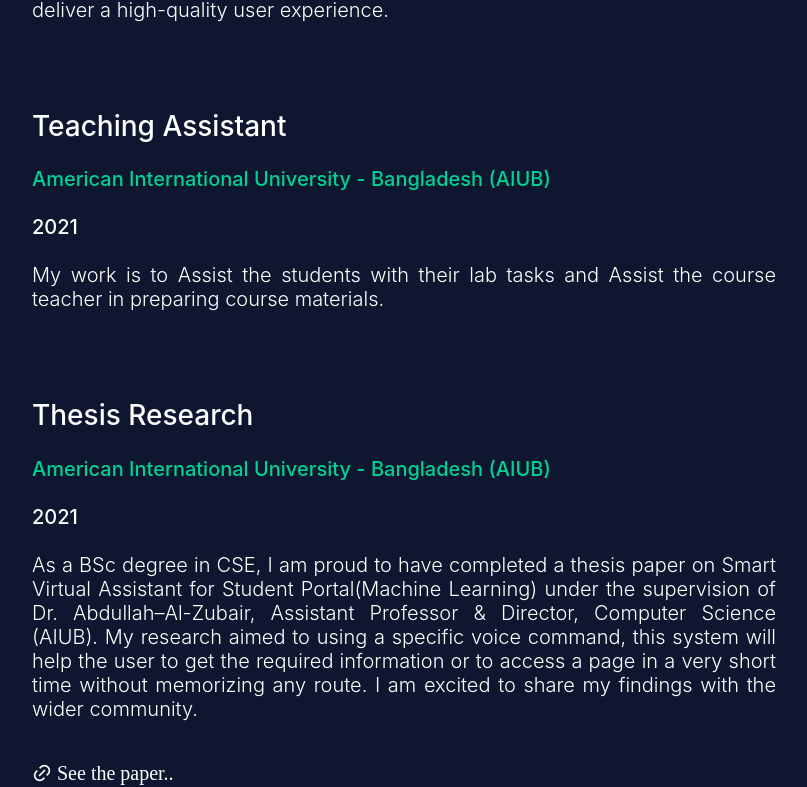
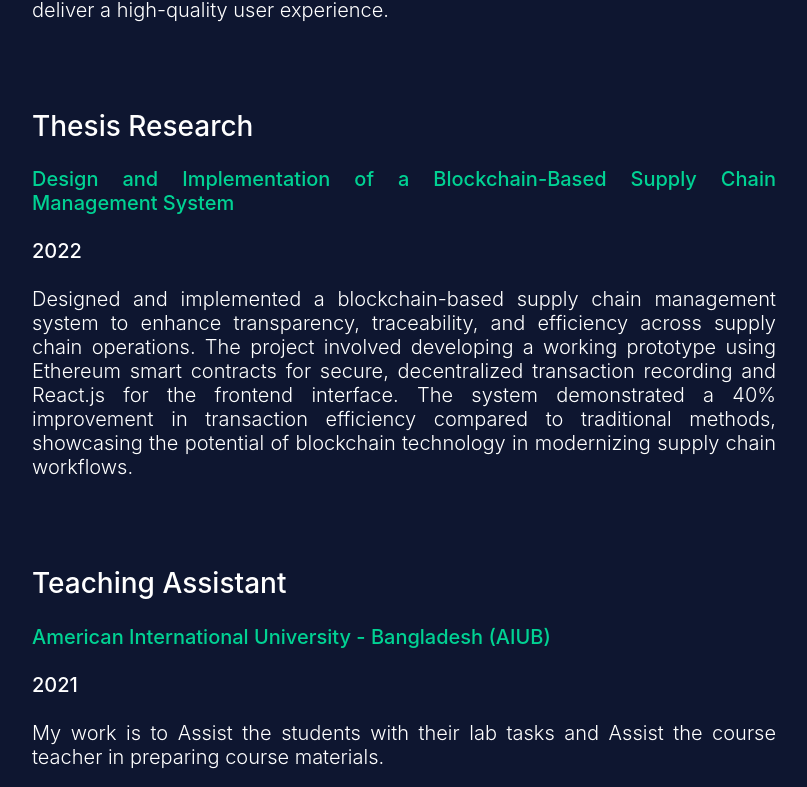
Before and after one commit to ahmedshakil29/nextjs-portfolio, a Next.js app: page / in a window 1280 px wide. Shown: the part 1279-2066 px from the top of the page, without its empty margins (50-857 px from the left). Built offline with nearby package versions, Linux system fonts and the light colour scheme.

Commit message:
Update Work.jsx

```diff
--- a/components/UI/Work.jsx
+++ b/components/UI/Work.jsx
@@ -34,12 +34,19 @@ const Work = () => {
             />
             <br></br>
             <Qualification
+              institute="Design and Implementation of a Blockchain-Based Supply Chain Management System"
+              degree="Thesis Research "
+              year="2022"
+              des="Designed and implemented a blockchain-based supply chain management system to enhance transparency, traceability, and efficiency across supply chain operations. The project involved developing a working prototype using Ethereum smart contracts for secure, decentralized transaction recording and React.js for the frontend interface. The system demonstrated a 40% improvement in transaction efficiency compared to traditional methods, showcasing the potential of blockchain technology in modernizing supply chain workflows."
+            />
+            <br></br>
+            <Qualification
               institute="  American International University - Bangladesh (AIUB) "
               degree="Teaching Assistant "
               year="2021"
               des="My work is to Assist the students with their lab tasks and Assist the course teacher in preparing course materials."
             />
-            <br></br>
+
             <Qualification
               institute="American International University - Bangladesh (AIUB)"
               degree="Thesis Research "
@@ -57,6 +64,7 @@ const Work = () => {
             >
               <h5 className="mb-4 ri-link"> See the paper..</h5>
             </Link>
+            <br></br>
           </div>
         </Col>
 
```
